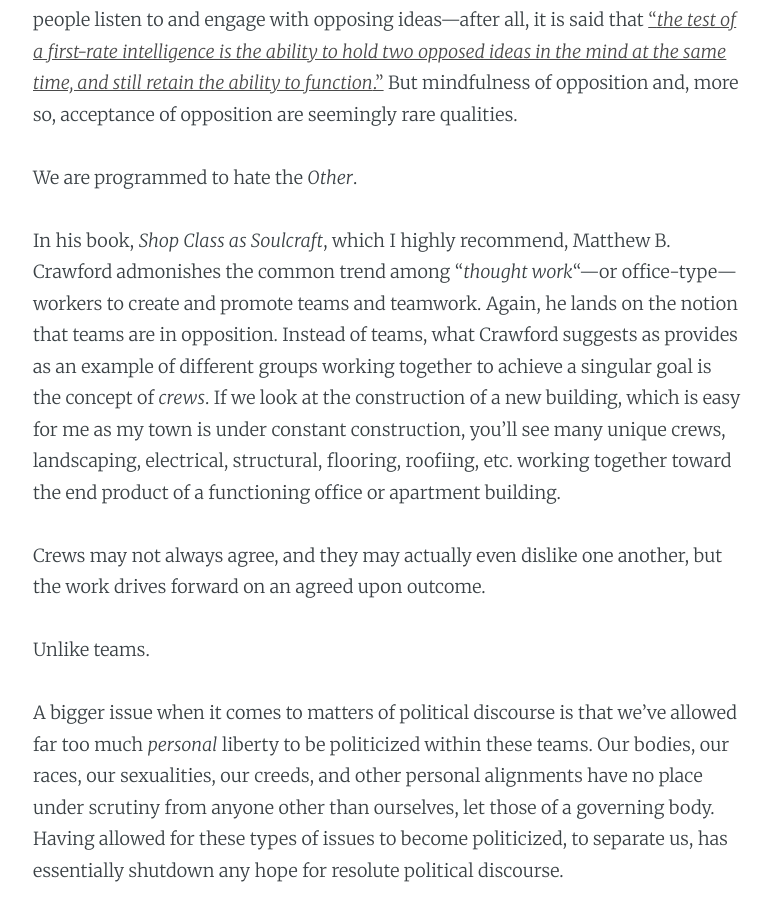
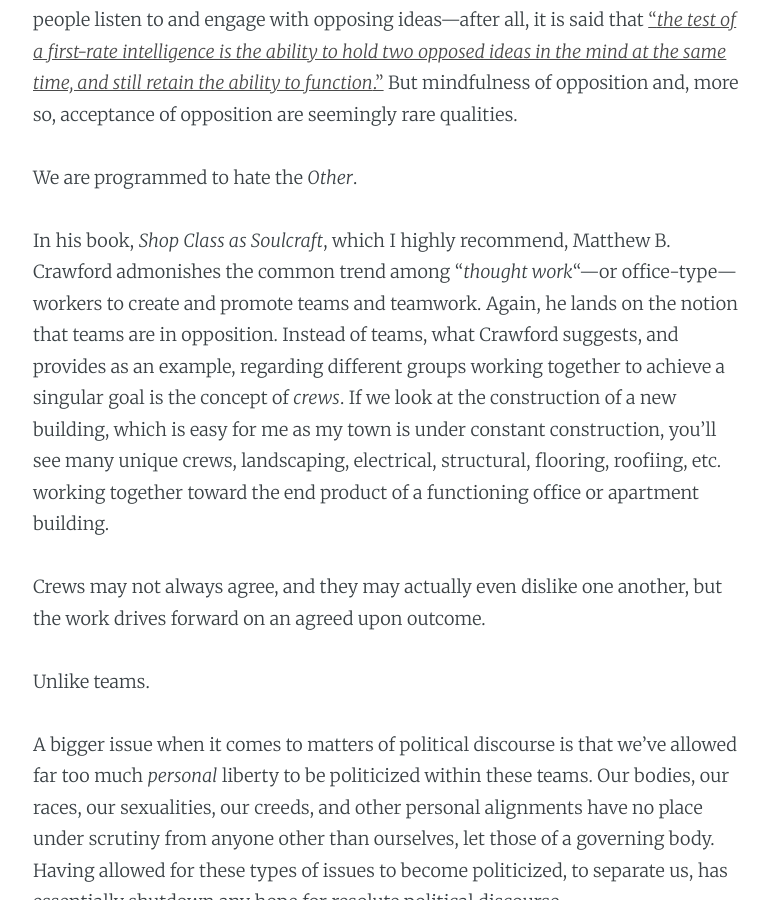
Before and after one commit to chevrenoire/chevrenoire.github.io, a Jekyll site: the page built from _posts/2020-09-30-on-the-debate.md, in a window 1280 px wide and 900 px high, scrolled down 3129 px. Shown: the whole window, without its empty margins (252-1022 px from the left). Built offline with Jekyll 4.4.1, drawn with Linux system fonts in a browser that asks for light colours; nearby versions of some CDN libraries.

Commit message:
update fix

```diff
--- a/_posts/2020-09-30-on-the-debate.md
+++ b/_posts/2020-09-30-on-the-debate.md
@@ -46,7 +46,7 @@
 
 We are programmed to hate the _Other_.
 
-In his book, _Shop Class as Soulcraft_, which I highly recommend, Matthew B. Crawford admonishes the common trend among "_thought work_"&mdash;or office-type&mdash;workers to create and promote teams and teamwork. Again, he lands on the notion that teams are in opposition. Instead of teams, what Crawford suggests as provides as an example of different groups working together to achieve a singular goal is the concept of _crews_. If we look at the construction of a new building, which is easy for me as my town is under constant construction, you'll see many unique crews, landscaping, electrical, structural, flooring, roofiing, etc. working together toward the end product of a functioning office or apartment building.
+In his book, _Shop Class as Soulcraft_, which I highly recommend, Matthew B. Crawford admonishes the common trend among "_thought work_"&mdash;or office-type&mdash;workers to create and promote teams and teamwork. Again, he lands on the notion that teams are in opposition. Instead of teams, what Crawford suggests, and provides as an example, regarding different groups working together to achieve a singular goal is the concept of _crews_. If we look at the construction of a new building, which is easy for me as my town is under constant construction, you'll see many unique crews, landscaping, electrical, structural, flooring, roofiing, etc. working together toward the end product of a functioning office or apartment building.
 
 Crews may not always agree, and they may actually even dislike one another, but the work drives forward on an agreed upon outcome.
 
```
